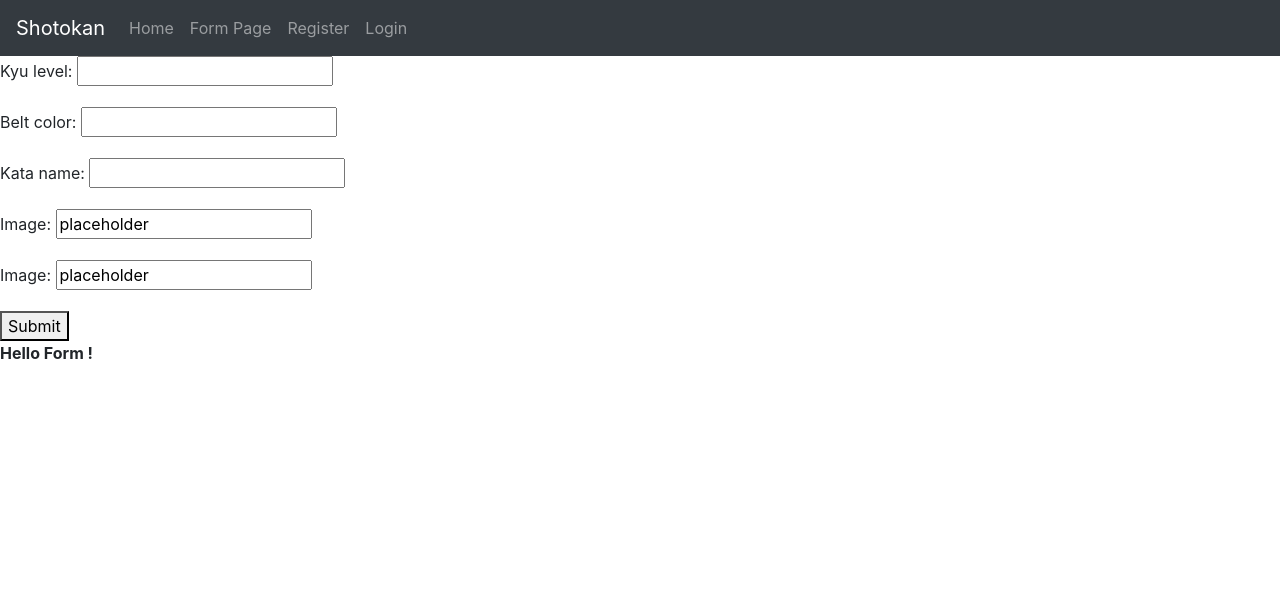
After one commit to Shaga-Matula/pgcipp4, a Django app: page /create-student-lvl/ in a window 1280 px wide. The commit adds this page. Shown: the top 603 px of the page. Run offline with Django 3.2, Linux system fonts and the light colour scheme; some libraries are stand-ins or nearby versions.

Commit message:
render inputdata fail..bug fix

```diff
--- /dev/null
+++ b/shotokanapp/forms.py
@@ -0,0 +1,7 @@
+from django import forms
+from .models import Student_Lvl
+
+class StudentLvlForm(forms.ModelForm):
+    class Meta:
+        model = Student_Lvl
+        fields = ['kyu_level', 'belt_color', 'kata_name',  'kata_image', 'syllabus_image']
--- a/shotokanapp/models.py
+++ b/shotokanapp/models.py
@@ -6,7 +6,7 @@
 
 
 class Student_Lvl(models.Model):
-    Level_ID = models.IntegerField(primary_key=True)
+    Level_ID = models.IntegerField(primary_key=True, unique=True, default=0)
     kyu_level = models.CharField(max_length=50)
     belt_color = models.CharField(max_length=50)
     kata_name = models.CharField(max_length=50)
@@ -37,4 +37,4 @@
         ordering = ["-Student_ID"]  # "Student_ID"
 
     def __str__(self):
-        return f"{self.first_name} {self.last_name}"  # Modify the string representation
+        return f"{self.first_name} {self.last_name}"  #
--- a/shotokanapp/urls.py
+++ b/shotokanapp/urls.py
@@ -1,7 +1,8 @@
 from . import views
 from django.urls import path
+from .views import create_student_lvl
 
 urlpatterns = [
     path('', views.firstpage.as_view(), name="home"),
-    path('', views.form_page.as_view(), name="form_page"),
+    path('create-student-lvl/', create_student_lvl, name='create_student_lvl'),
 ]
--- a/shotokanapp/views.py
+++ b/shotokanapp/views.py
@@ -1,20 +1,24 @@
 from django.shortcuts import render
-from django.views import generic, View
-
-# Create your views here.
+from django.views import View
+from .forms import StudentLvlForm
+from django.shortcuts import redirect
 
 
 class firstpage(View):
-
     def get(self, request, *args, **kwargs):
         context = {
             'username': request.user.username,
-
         }
         return render(request, 'index.html', context)
 
+from .forms import StudentLvlForm
 
-class form_page(View):
-
-    def get(self, request, *args, **kwargs):
-        return render(request, 'form_page.html',)
+def create_student_lvl(request):
+    if request.method == 'POST':
+        form = StudentLvlForm(request.POST)
+        if form.is_valid():
+            form.save()
+            return redirect('success_page')
+    else:
+        form = StudentLvlForm()
+    return render(request, 'create_student_lvl.html', {'form': form})
--- a/templates/base.html
+++ b/templates/base.html
@@ -47,7 +47,7 @@
                 </li>
                 <li class="nav-item">
 
-                    <a class="nav-link" href="{% url 'form_page' %}">Form Page</a>
+                    <a class="nav-link" href="{% url 'create_student_lvl' %}">Form Page</a>
                 </li>
                 {% if user.is_authenticated %}
                 <li class="nav-item">
--- /dev/null
+++ b/templates/create_student_lvl.html
@@ -0,0 +1,15 @@
+{% extends "base.html" %}
+
+{% block content %}
+
+
+<form method="post">
+    {% csrf_token %}
+    {{ form.as_p }}
+    <button type="submit">Submit</button>
+</form>
+
+<p><strong> Hello Form !</strong></p>
+
+
+{% endblock %}
```
Also changed, not shown: templates/form_page.html (deleted, +0 -8 lines), shotokanapp/migrations/0002_alter_student_lvl_level_id.py (added), shotokanapp/migrations/0003_alter_student_lvl_level_id.py (added).
